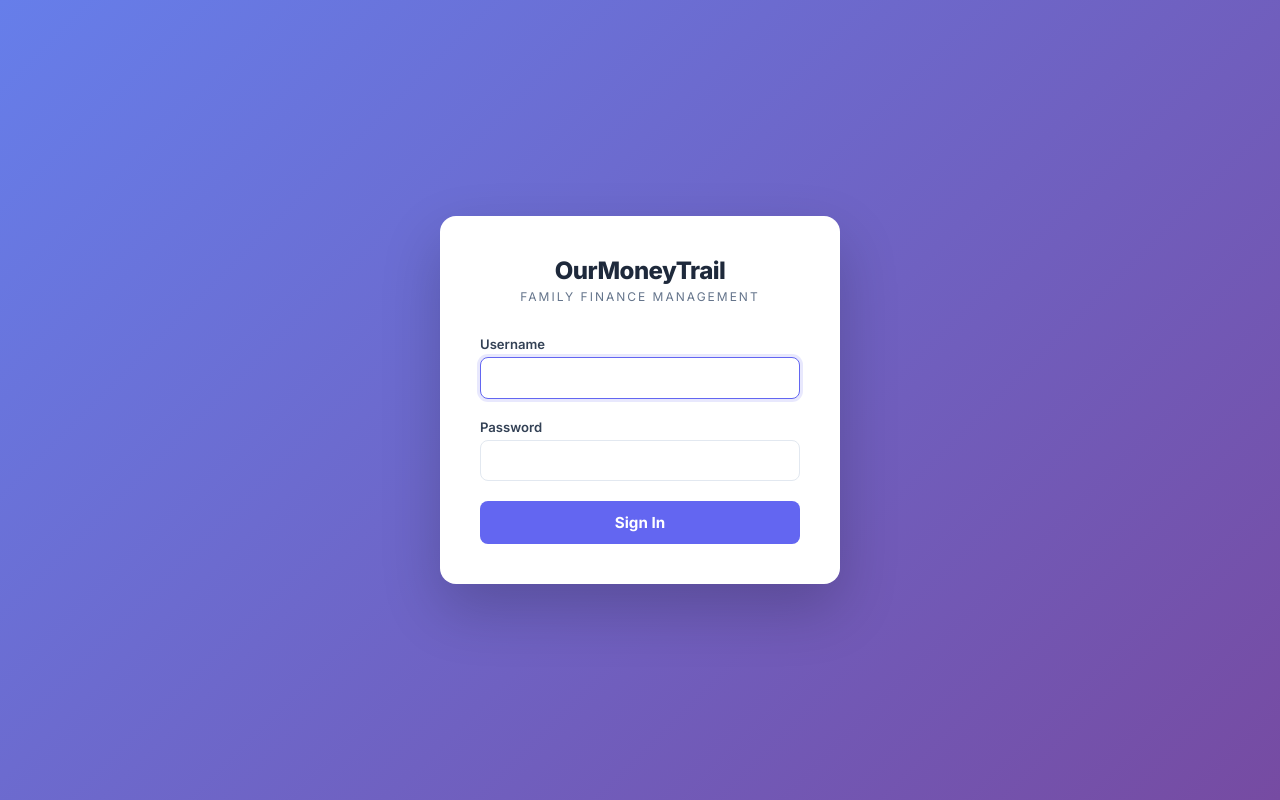
After one commit to ssubrahm/expense-tracker, a Django app: page /login/ in a window 1280 px wide. The commit adds this page. Run offline with Django 5.2, Linux system fonts and the light colour scheme.

Commit message:
Add login authentication: family member accounts with admin privileges
- FamilyMember linked to Django User via OneToOneField
- is_family_admin flag: Srinath gets admin (sees all, manages family)
- All views protected with @login_required
- Non-admin members can see all family data but only edit/delete own expenses
- Family CRUD restricted to admin only
- Login page with OurMoneyTrail branding
- Profile page with password change
- Nav shows logged-in user + logout link
- Expense create auto-assigns to logged-in member
- seed_data creates Srinath user (username: srinath, password: srinath123)

Co-authored-by: factory-droid[bot] <138933559+factory-droid[bot]@users.noreply.github.com>

```diff
--- a/expense_tracker/settings.py
+++ b/expense_tracker/settings.py
@@ -62,6 +62,7 @@ TEMPLATES = [
                 "django.template.context_processors.request",
                 "django.contrib.auth.context_processors.auth",
                 "django.contrib.messages.context_processors.messages",
+                "expenses.context_processors.user_context",
             ],
         },
     },
@@ -123,3 +124,7 @@ STATIC_URL = "static/"
 # https://docs.djangoproject.com/en/5.2/ref/settings/#default-auto-field
 
 DEFAULT_AUTO_FIELD = "django.db.models.BigAutoField"
+
+LOGIN_URL = "/login/"
+LOGIN_REDIRECT_URL = "/"
+LOGOUT_REDIRECT_URL = "/login/"
--- /dev/null
+++ b/expenses/context_processors.py
@@ -0,0 +1,11 @@
+def user_context(request):
+    """Add is_family_admin and current_member to all templates."""
+    member = None
+    is_admin = False
+    if request.user.is_authenticated:
+        member = getattr(request.user, "family_member", None)
+        is_admin = (member and member.is_family_admin) or request.user.is_superuser
+    return {
+        "current_member": member,
+        "is_family_admin": is_admin,
+    }
--- a/expenses/models.py
+++ b/expenses/models.py
@@ -1,4 +1,5 @@
 from django.db import models
+from django.conf import settings
 from django.core.validators import MinValueValidator
 from decimal import Decimal
 import datetime
@@ -20,6 +21,11 @@ class FamilyMember(models.Model):
         ("other", "Other"),
     ]
 
+    user = models.OneToOneField(
+        settings.AUTH_USER_MODEL, on_delete=models.SET_NULL,
+        null=True, blank=True, related_name="family_member",
+    )
+    is_family_admin = models.BooleanField(default=False, help_text="Admin can see all family data")
     name = models.CharField(max_length=150)
     email = models.EmailField(blank=True)
     phone = models.CharField(max_length=20, blank=True)
--- a/expenses/templates/expenses/base.html
+++ b/expenses/templates/expenses/base.html
@@ -1037,6 +1037,12 @@
       <span id="themeIcon">🌙</span>
     </button>
     <a href="{% url 'expense_create' %}" class="nav-link nav-cta desktop-cta">+ Add Expense</a>
+    {% if user.is_authenticated %}
+    <a href="{% url 'profile' %}" class="nav-link desktop-link" style="font-size:.78rem;margin-left:.5rem;" title="Profile">
+      👤 {{ user.first_name|default:user.username }}
+    </a>
+    <a href="{% url 'logout' %}" class="nav-link desktop-link" style="font-size:.78rem;color:var(--muted);" title="Logout">Logout</a>
+    {% endif %}
   </div>
 </nav>
 
--- /dev/null
+++ b/expenses/templates/expenses/login.html
@@ -0,0 +1,135 @@
+<!DOCTYPE html>
+<html lang="en">
+<head>
+  <meta charset="UTF-8">
+  <meta name="viewport" content="width=device-width, initial-scale=1.0">
+  <title>Login — OurMoneyTrail</title>
+  <link href="https://fonts.googleapis.com/css2?family=Inter:wght@400;500;600;700;800&display=swap" rel="stylesheet">
+  <style>
+    * { margin: 0; padding: 0; box-sizing: border-box; }
+    body {
+      font-family: 'Inter', sans-serif;
+      background: linear-gradient(135deg, #667eea 0%, #764ba2 100%);
+      min-height: 100vh;
+      display: flex;
+      align-items: center;
+      justify-content: center;
+      padding: 1rem;
+    }
+    .login-card {
+      background: #fff;
+      border-radius: 16px;
+      padding: 2.5rem;
+      width: 100%;
+      max-width: 400px;
+      box-shadow: 0 25px 60px rgba(0,0,0,.2);
+    }
+    .brand {
+      text-align: center;
+      margin-bottom: 2rem;
+    }
+    .brand h1 {
+      font-size: 1.5rem;
+      font-weight: 800;
+      color: #1e293b;
+      letter-spacing: -0.5px;
+    }
+    .brand p {
+      font-size: .75rem;
+      color: #64748b;
+      text-transform: uppercase;
+      letter-spacing: 2px;
+      margin-top: .25rem;
+    }
+    label {
+      display: block;
+      font-size: .82rem;
+      font-weight: 600;
+      color: #334155;
+      margin-bottom: .35rem;
+    }
+    input[type="text"], input[type="password"] {
+      width: 100%;
+      padding: .7rem .85rem;
+      border: 1.5px solid #e2e8f0;
+      border-radius: 8px;
+      font-size: .9rem;
+      font-family: inherit;
+      transition: border-color .2s;
+      margin-bottom: 1.25rem;
+    }
+    input:focus {
+      outline: none;
+      border-color: #6366f1;
+      box-shadow: 0 0 0 3px rgba(99,102,241,.15);
+    }
+    .btn {
+      width: 100%;
+      padding: .75rem;
+      background: #6366f1;
+      color: #fff;
+      border: none;
+      border-radius: 8px;
+      font-size: .95rem;
+      font-weight: 700;
+      font-family: inherit;
+      cursor: pointer;
+      transition: background .2s;
+    }
+    .btn:hover { background: #4f46e5; }
+    .error-list {
+      background: #fef2f2;
+      border: 1px solid #fecaca;
+      border-radius: 8px;
+      padding: .75rem 1rem;
+      margin-bottom: 1.25rem;
+      color: #dc2626;
+      font-size: .82rem;
+      list-style: none;
+    }
+    .messages {
+      list-style: none;
+      margin-bottom: 1rem;
+    }
+    .messages li {
+      padding: .6rem .85rem;
+      border-radius: 8px;
+      font-size: .82rem;
+      margin-bottom: .5rem;
+    }
+    .messages .success { background: #f0fdf4; color: #16a34a; border: 1px solid #bbf7d0; }
+    .messages .info { background: #eff6ff; color: #2563eb; border: 1px solid #bfdbfe; }
+  </style>
+</head>
+<body>
+  <div class="login-card">
+    <div class="brand">
+      <h1>OurMoneyTrail</h1>
+      <p>Family Finance Management</p>
+    </div>
+
+    {% if messages %}
+    <ul class="messages">
+      {% for message in messages %}
+      <li class="{{ message.tags }}">{{ message }}</li>
+      {% endfor %}
+    </ul>
+    {% endif %}
+
+    {% if form.errors %}
+    <ul class="error-list">
+      <li>Invalid username or password. Please try again.</li>
+    </ul>
+    {% endif %}
+
+    <form method="post">
+      {% csrf_token %}
+      <label for="id_username">Username</label>
+      <input type="text" name="username" id="id_username" autofocus required>
+      <label for="id_password">Password</label>
+      <input type="password" name="password" id="id_password" required>
+      <button type="submit" class="btn">Sign In</button>
+    </form>
+  </div>
+</body>
+</html>
--- a/expenses/urls.py
+++ b/expenses/urls.py
@@ -1,7 +1,11 @@
 from django.urls import path
+from django.contrib.auth import views as auth_views
 from . import views
 
 urlpatterns = [
+    path("login/", auth_views.LoginView.as_view(template_name="expenses/login.html"), name="login"),
+    path("logout/", auth_views.LogoutView.as_view(), name="logout"),
+    path("profile/", views.profile, name="profile"),
     path("", views.dashboard, name="dashboard"),
     path("spends/", views.spends, name="spends"),
     path("analytics/", views.analytics, name="analytics"),
```
Also changed, not shown: expenses/management/commands/seed_data.py (+23 -1 lines), expenses/templates/expenses/profile.html (added, +54 -0 lines), expenses/views.py (+96 -9 lines), expenses/migrations/0006_familymember_is_family_admin_familymember_user.py (added).
